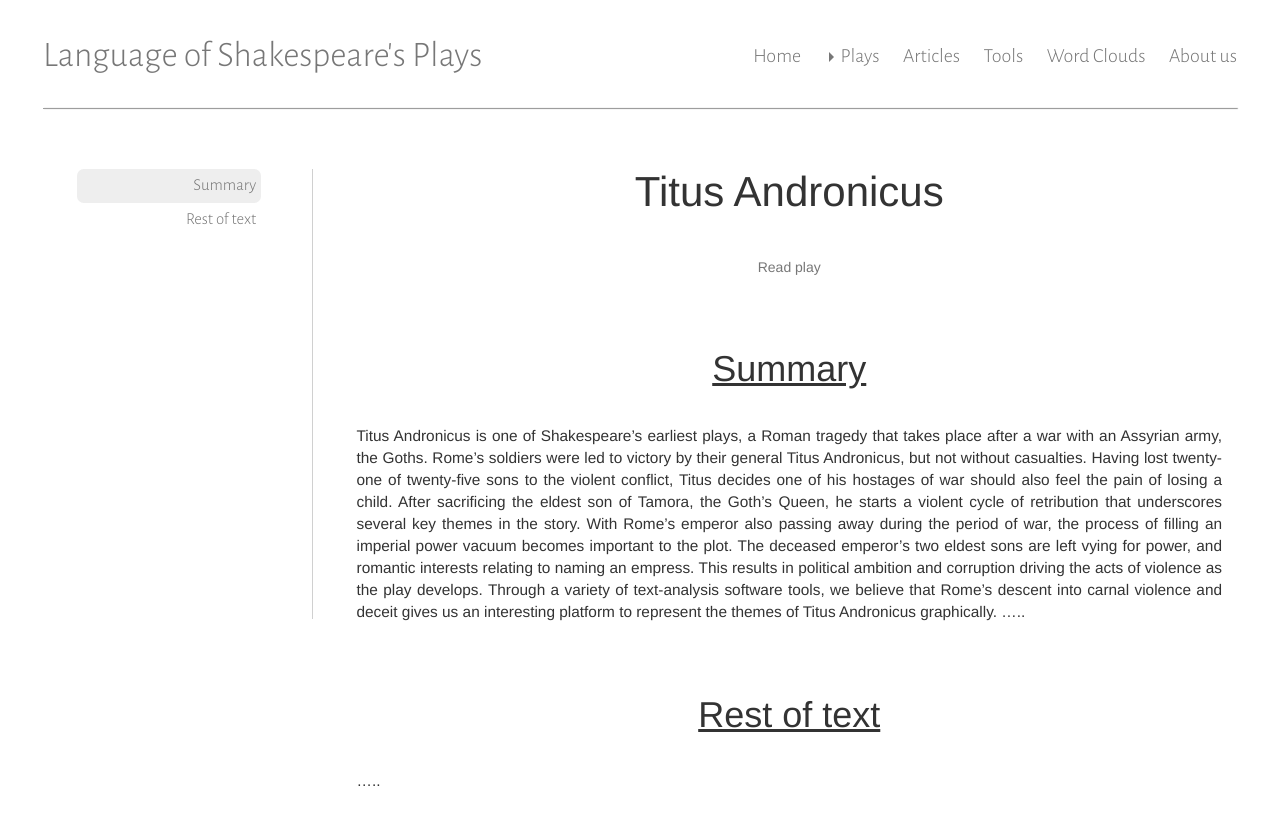
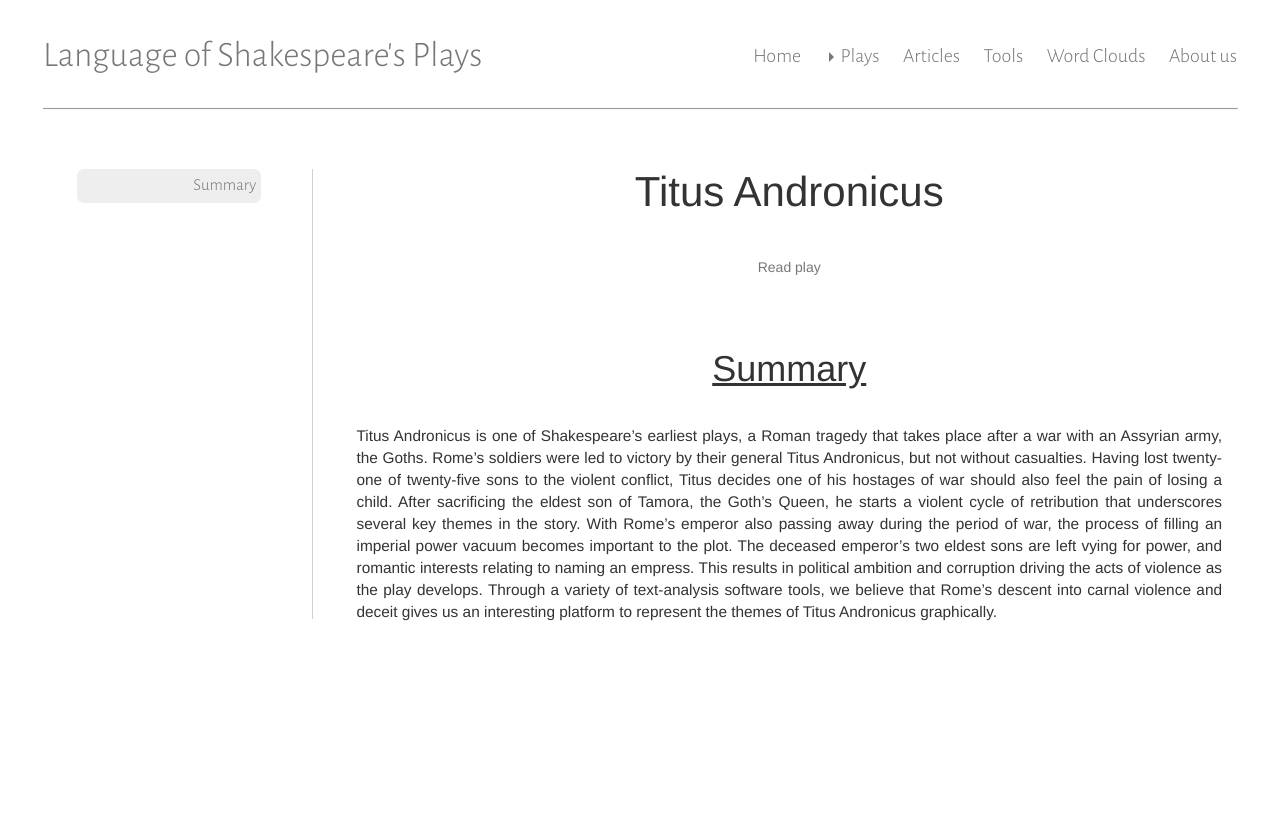
Before and after one commit to iahmed0/SU-LOSP.github.io, a Jekyll site: the page built from _analyses/titus_andronicus/index.md, in a window 1280 px wide and 900 px high. Shown: the top 825 px of the window. Built offline with Jekyll 4.4.1, drawn with Linux system fonts in a browser that asks for light colours.

Commit message:
Update index.md

```diff
--- a/_analyses/titus_andronicus/index.md
+++ b/_analyses/titus_andronicus/index.md
@@ -9,8 +9,3 @@ summary: x
 
 # Summary
 Titus Andronicus is one of Shakespeare’s earliest plays, a Roman tragedy that takes place after a war with an Assyrian army, the Goths. Rome’s soldiers were led to victory by their general Titus Andronicus, but not without casualties. Having lost twenty-one of twenty-five sons to the violent conflict, Titus decides one of his hostages of war should also feel the pain of losing a child.  After sacrificing the eldest son of Tamora, the Goth’s Queen, he starts a violent cycle of retribution that underscores several key themes in the story.  With Rome’s emperor also passing away during the period of war, the process of filling an imperial power vacuum becomes important to the plot.  The deceased emperor’s two eldest sons are left vying for power, and romantic interests relating to naming an empress.  This results in political ambition and corruption driving the acts of violence as the play develops.  Through a variety of text-analysis software tools, we believe that Rome’s descent into carnal violence and deceit gives us an interesting platform to represent the themes of Titus Andronicus graphically.
-.....
-
-# Rest of text
-
-.....
```
